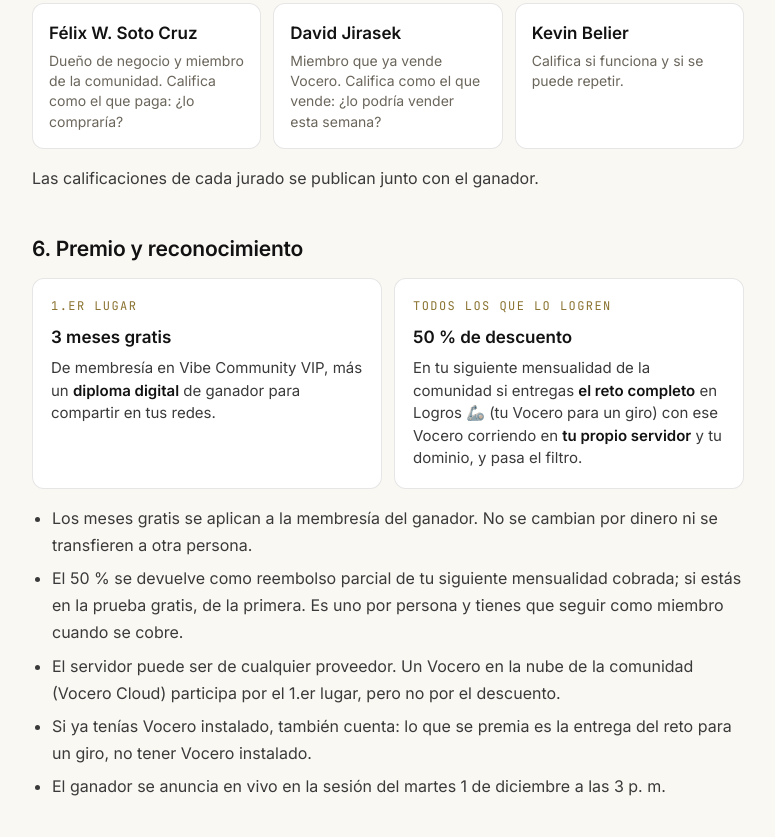
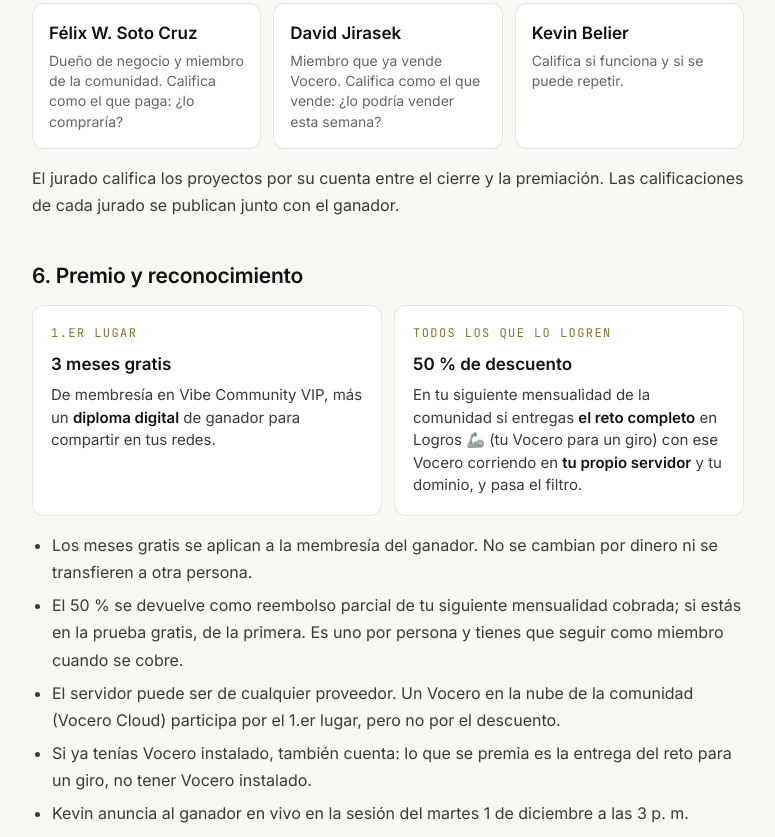
Before and after one commit to kevinrivm/aishia-website, a plain HTML site: page hackathon/index.html in a window 1280 px wide. Shown: the part 2722-3559 px from the top of the page, without its empty margins (252-1027 px from the left). Drawn offline with Linux system fonts and the light colour scheme.

Commit message:
Hackathon: el jurado califica por su cuenta; Kevin anuncia en vivo
Co-Authored-By: Claude Opus 5.5 <noreply@anthropic.com>

```diff
--- a/hackathon/index.html
+++ b/hackathon/index.html
@@ -127,7 +127,7 @@
         <div><strong>David Jirasek</strong><span>Miembro que ya vende Vocero. Califica como el que vende: ¿lo podría vender esta semana?</span></div>
         <div><strong>Kevin Belier</strong><span>Califica si funciona y si se puede repetir.</span></div>
       </div>
-      <p>Las calificaciones de cada jurado se publican junto con el ganador.</p>
+      <p>El jurado califica los proyectos por su cuenta entre el cierre y la premiación. Las calificaciones de cada jurado se publican junto con el ganador.</p>
 
       <h2>6. Premio y reconocimiento</h2>
       <div class="hk-prizes hk-prizes-two">
@@ -139,7 +139,7 @@
         <li>El 50 % se devuelve como reembolso parcial de tu siguiente mensualidad cobrada; si estás en la prueba gratis, de la primera. Es uno por persona y tienes que seguir como miembro cuando se cobre.</li>
         <li>El servidor puede ser de cualquier proveedor. Un Vocero en la nube de la comunidad (Vocero Cloud) participa por el 1.er lugar, pero no por el descuento.</li>
         <li>Si ya tenías Vocero instalado, también cuenta: lo que se premia es la entrega del reto para un giro, no tener Vocero instalado.</li>
-        <li>El ganador se anuncia en vivo en la sesión del martes 1 de diciembre a las 3 p. m.</li>
+        <li>Kevin anuncia al ganador en vivo en la sesión del martes 1 de diciembre a las 3 p. m.</li>
       </ul>
 
       <h2>7. Reglas</h2>
```
